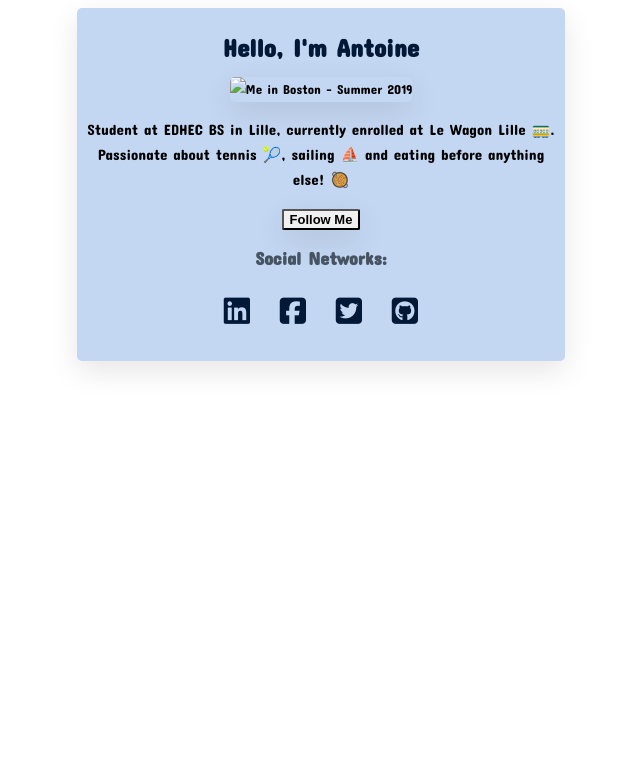
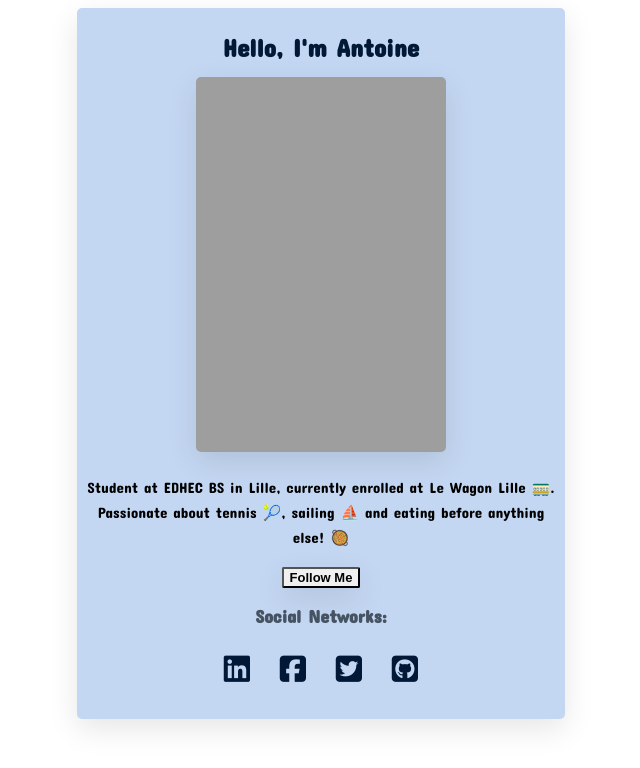
Before and after one commit to Antoip/profile, a plain HTML site: page index.html in a window 1280 px wide. Shown: the whole page, without its empty margins (319-959 px from the left). Drawn offline with Linux system fonts and the light colour scheme; the site is published under a folder, as on GitHub Pages, so addresses that start at the root find nothing.

Commit message:
Update index.html

```diff
--- a/index.html
+++ b/index.html
@@ -13,7 +13,7 @@
       <h1><strong>Hello, I'm Antoine</strong></h1>
     </div>
     <div class="card">
-      <img src="/images/boston_photo.jpg" alt="Me in Boston - Summer 2019", class="profile-picture", width = 250, height = 375>
+      <img src="images/boston_photo.jpg" alt="Me in Boston - Summer 2019", class="profile-picture", width = 250, height = 375>
     </div>
     <div class="card">
       <p>Student at EDHEC BS in Lille, currently enrolled at Le Wagon Lille 🚃. Passionate about tennis 🎾, sailing ⛵️ and eating before anything else! 🥘</p>
```
